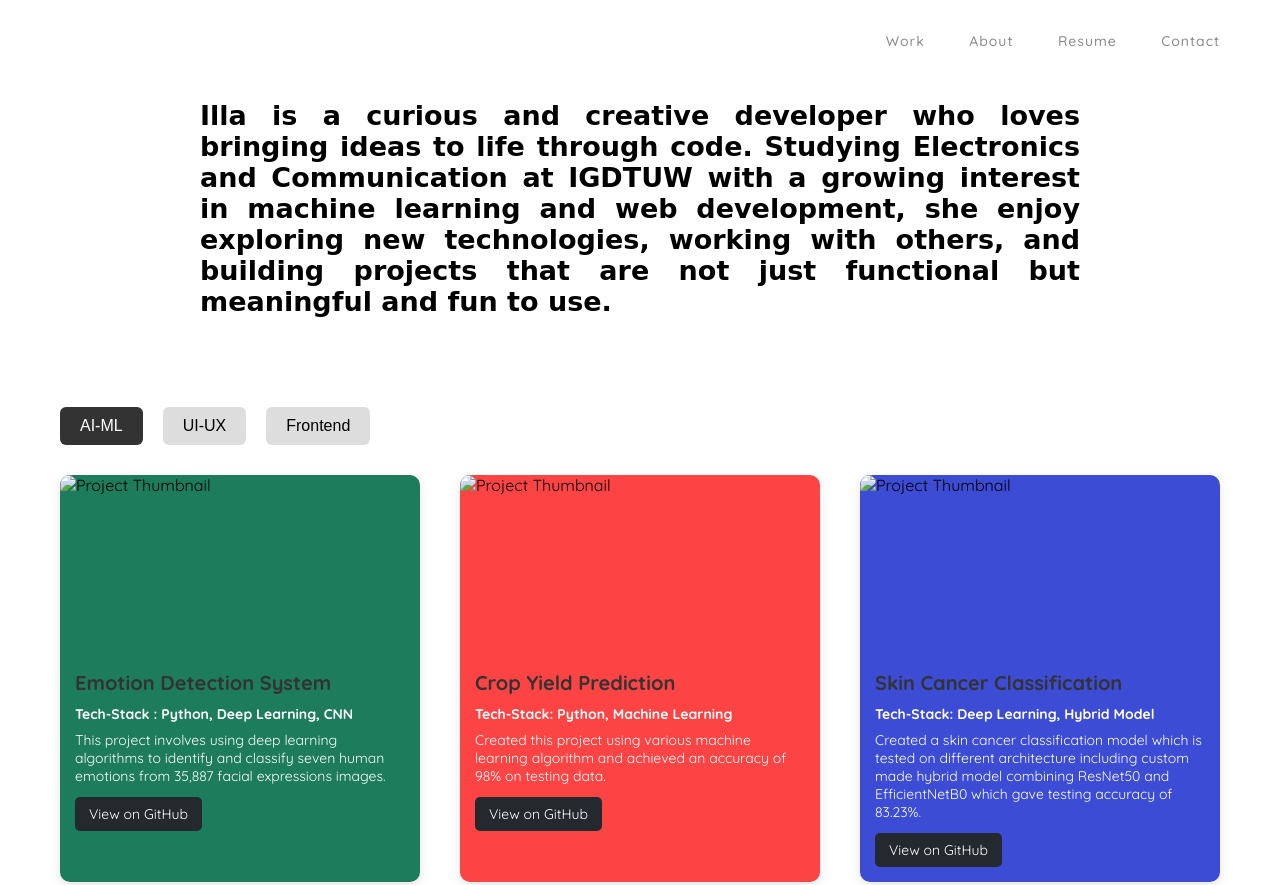
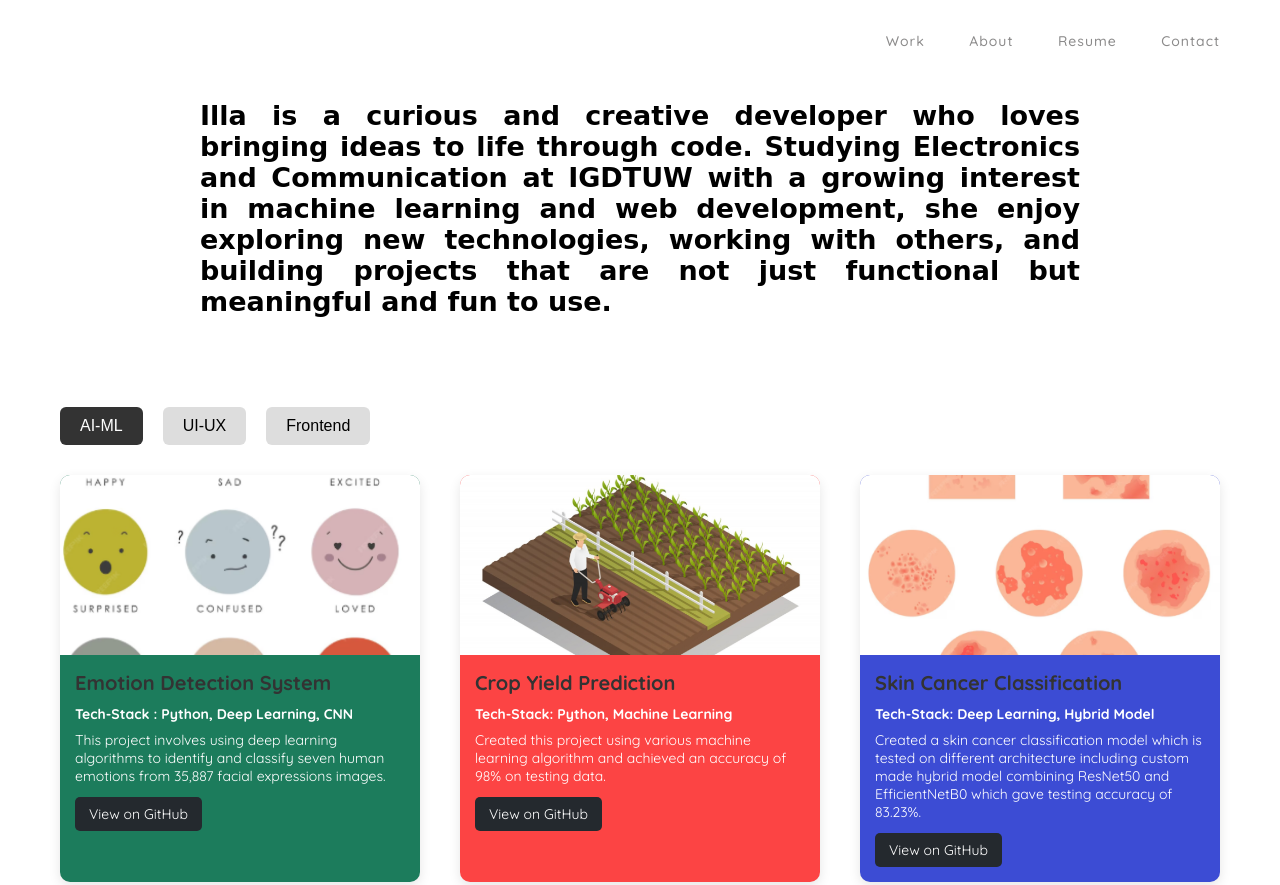
Before and after one commit to illa08/personal_portfolio, a plain HTML site: page index.html in a window 1280 px wide. Shown: the top 885 px of the page. Drawn offline with Linux system fonts and the light colour scheme; a web font is replaced by a local one.

Commit message:
fix image path for github pages

```diff
--- a/index.html
+++ b/index.html
@@ -43,7 +43,7 @@
     <div class="tab-content active" id="ai-ml">
       <div class="project-grid">
         <div class="project-card" style="background-color: #1c7c5c;">
-          <img src="images/emotions.png" alt="Project Thumbnail">
+          <img src="emotions.png" alt="Project Thumbnail">
           <div class="project-info">
             <h3>Emotion Detection System</h3>
             <p class="tech-stack">Tech-Stack : Python, Deep Learning, CNN</p>
@@ -56,7 +56,7 @@
         </div>
 
         <div class="project-card" style="background-color: #fc4444;">
-          <img src="images/crop_yield.png" alt="Project Thumbnail">
+          <img src="crop_yield.png" alt="Project Thumbnail">
           <div class="project-info">
             <h3>Crop Yield Prediction</h3>
             <p class="tech-stack">Tech-Stack: Python, Machine Learning</p>
@@ -68,7 +68,7 @@
         </div>
 
         <div class="project-card" style="background-color: #3c4cd4;">
-          <img src="images/skin_cancer.png" alt="Project Thumbnail">
+          <img src="skin_cancer.png" alt="Project Thumbnail">
           <div class="project-info">
             <h3>Skin Cancer Classification</h3>
             <p class="tech-stack">Tech-Stack: Deep Learning, Hybrid Model</p>
@@ -85,7 +85,7 @@
     <div class="tab-content" id="ui-ux">
       <div class="project-grid">
         <div class="project-card" style="background-color: #fc8cdc;">
-          <img src="images/web_redesign.png" alt="Project Thumbnail">
+          <img src="web_redesign.png" alt="Project Thumbnail">
           <div class="project-info">
             <h3>Website Redesign</h3>
             <p class="tech-stack">Tech-Stack: Figma</p>
@@ -95,7 +95,7 @@
         </div>
 
         <div class="project-card" style="background-color: #b4cc14;">
-          <img src="images/ecoQr.png" alt="Project Thumbnail">
+          <img src="ecoQr.png" alt="Project Thumbnail">
           <div class="project-info">
             <h3>EcoQR App</h3>
             <p class="tech-stack">Tech-Stack: Figma, Canva</p>
@@ -105,7 +105,7 @@
         </div>
 
         <div class="project-card" style="background-color: #3e3618;">
-          <img src="images/bloomie.png"  alt="Project Thumbnail">
+          <img src="bloomie.png"  alt="Project Thumbnail">
           <div class="project-info">
             <h3>Bloomie</h3>
             <p class="tech-stack">Tech-Stack: Figma</p>
@@ -120,7 +120,7 @@
     <div class="tab-content" id="frontend">
       <div class="project-grid">
         <div class="project-card" style="background-color: #f5c71a;">
-          <img src="images/frontend.jpeg" style="max-width: 100%; height: auto;" alt="Project Thumbnail">
+          <img src="frontend.jpeg" style="max-width: 100%; height: auto;" alt="Project Thumbnail">
           <div class="project-info">
             <h3>Portfolio</h3>
             <p class="tech-stack">Tech-Stack: HTML, CSS, Javascript</p>
```
Also changed, not shown: about.html (+4 -4 lines).
